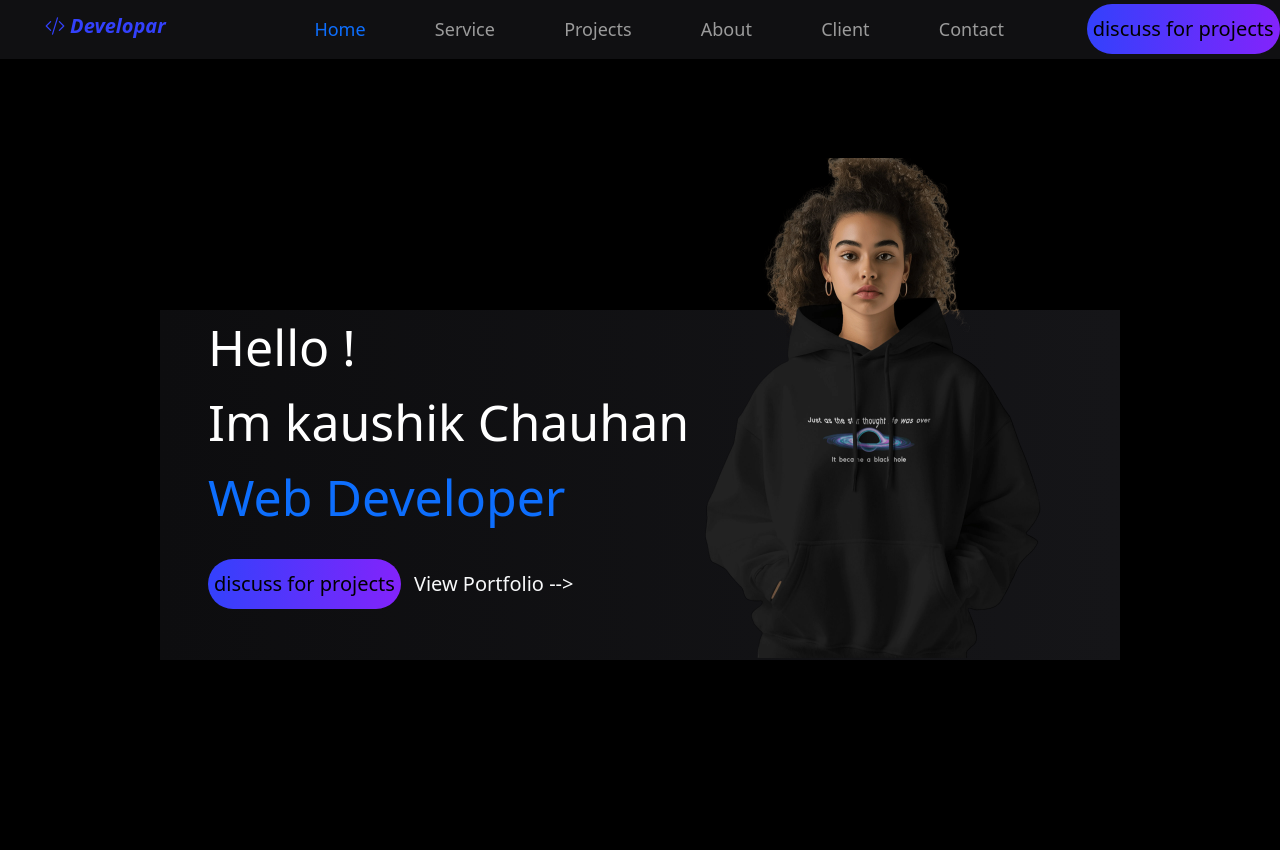
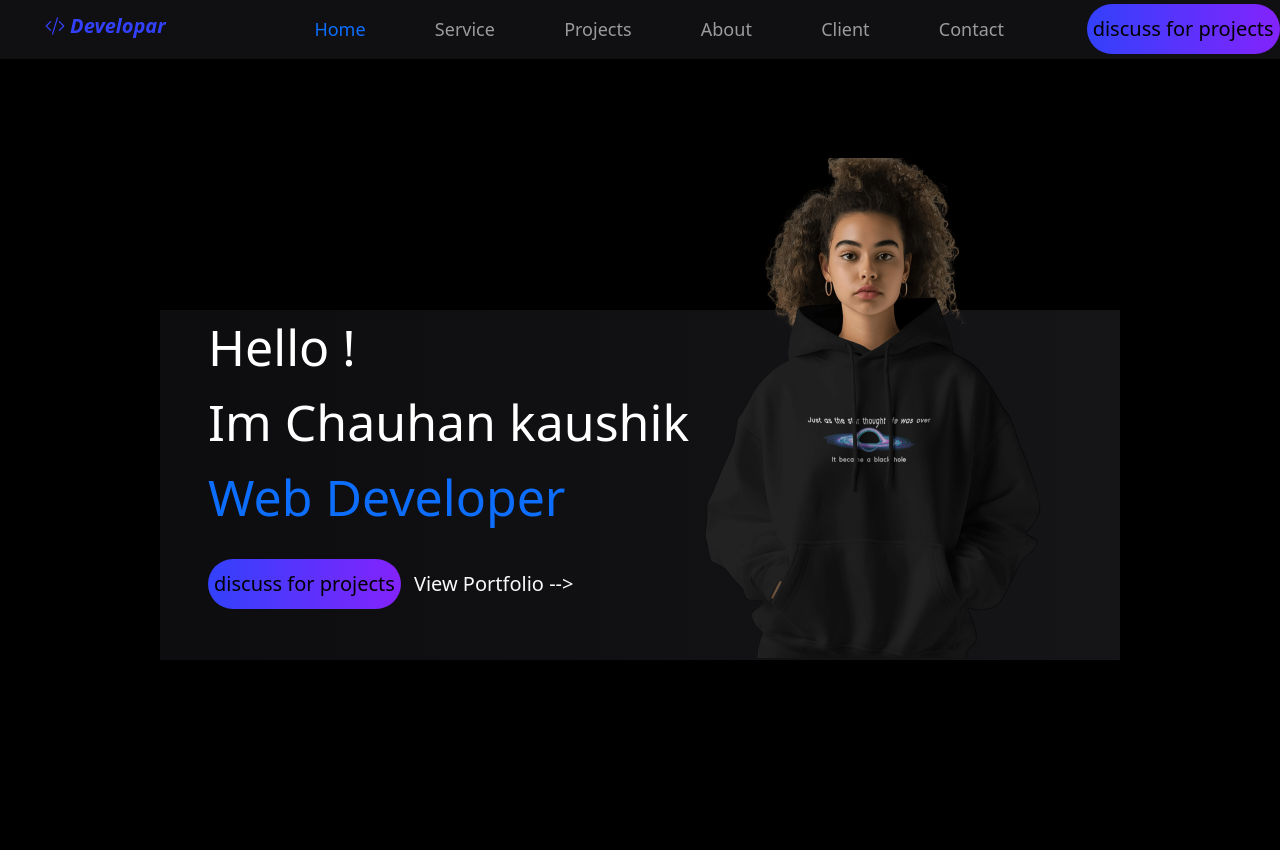
Before and after one commit to ultimatemusic/kaushik.info, a plain HTML site: page index.html in a window 1280 px wide. Shown: the top 850 px of the page. Drawn offline with nearby package versions, Linux system fonts and the light colour scheme.

Commit message:
Update index.html

```diff
--- a/index.html
+++ b/index.html
@@ -174,7 +174,7 @@
     <section>
         <div class="w-75 mx-auto w-75 shadow bg-info " id="thumbnail-box">
             <p id="card-box-text">
-                Hello ! </br> Im kaushik Chauhan</br><span class="text-primary ">Web Developer</span></br>
+                Hello ! </br> Im Chauhan kaushik </br><span class="text-primary ">Web Developer</span></br>
                 <button type="button" class="fs-5" style="border-radius: 80px; height: 50px; width: auto; margin-top: 2%;"  id="gredient" data-bs-toggle="modal" data-bs-target="#user"> discuss for projects </button>
                 <a href="" class="text-light fs-5 " style="text-decoration: none;" >View Portfolio --><i class="fas fa-arrow-right"></i> </a>
             </p>
```
